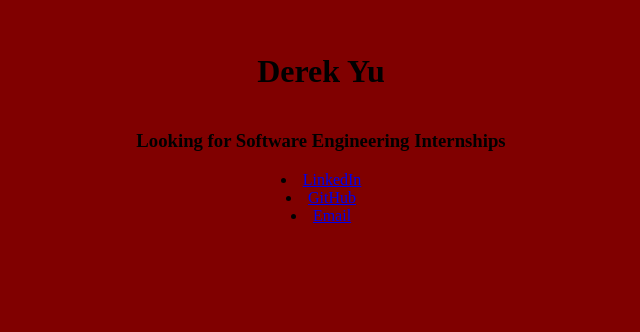
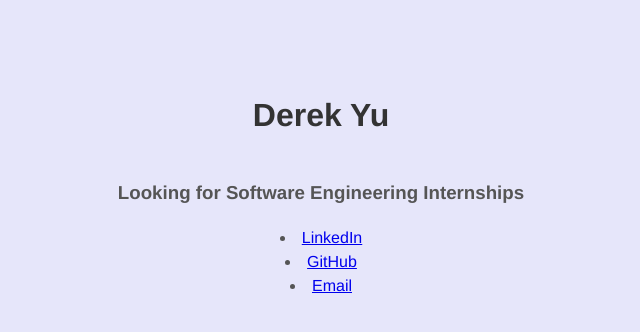
Before and after one commit to dyu222/dyu222.github.io, a plain HTML site: page index.html in a window 1280 px wide. Shown: the part 280-612 px from the top of the page, without its empty margins (319-959 px from the left). Drawn offline with Linux system fonts and the light colour scheme.

Commit message:
colors
fixing some colors and adding formatting based on https://jgthms.com/web-design-in-4-minutes/#share

```diff
--- a/main.css
+++ b/main.css
@@ -1,5 +1,11 @@
 body {
-    background-color: maroon;
+    margin: 0 auto;
+    max-width: 50em;
+    font-family: "Helvetica", sans-serif;
+    line-height: 1.5;
+    padding: 4em 1em;
+    color: #555;
+    background-color: lavender;
     display: flex;
     justify-content: center;
     align-content: center;
@@ -7,3 +13,8 @@ body {
     flex-direction: column;
     height: 100vh;
 }
+h1,
+h2,
+strong {
+  color: #333;
+}
```
